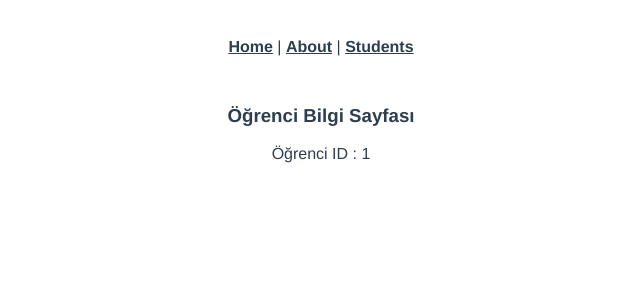
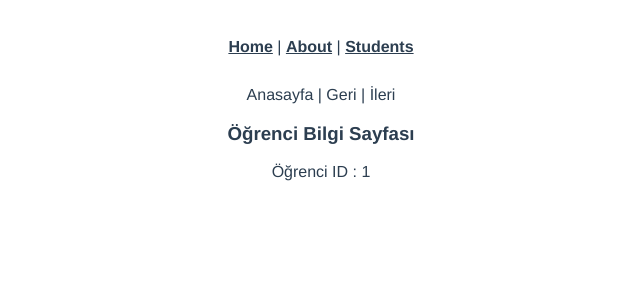
Before and after one commit to sahinuzun03/router-app, a Vue app: page /students/1 in a window 1280 px wide. Shown: the top 300 px of the page, without its empty margins (319-959 px from the left). Built offline with nearby package versions, Linux system fonts and the light colour scheme.

Commit message:
router Go Push kullanımı

```diff
--- a/src/App.vue
+++ b/src/App.vue
@@ -7,11 +7,40 @@
     <!-- <router-link :to="{ path:'/' }">Path Home</router-link> |
     <router-link :to="{ path:'/about'}">Path About</router-link> -->
   </nav>
+  <div>
+    <span @click="anasayfa">Anasayfa</span> |
+    <span @click="geri">Geri</span> |
+    <span @click="ileri">İleri</span>
+  </div>
+
+
   <router-view/>
   </div>
 
   <!-- Ben hangi sayfayı çağırırsam çağırayım o sayfa router-view tarafında gelecektir. -->
 </template>
+
+<script>
+export default {
+  data(){
+    return{
+
+    }
+  },
+  methods:{
+    anasayfa(){
+      this.$router.push({name:'home'})
+    },
+    ileri(){
+
+      this.$router.go(+1) //ileri gitmek için kullanılır
+    },
+    geri(){
+      this.$router.go(-1) //Geri gitmek için kullanılır
+    }
+  }
+}
+</script>
 
 <style>
 #app {
```
